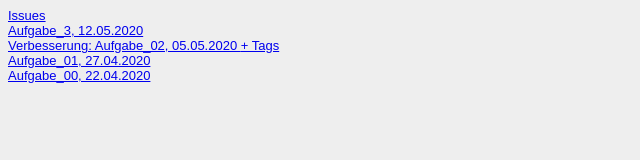
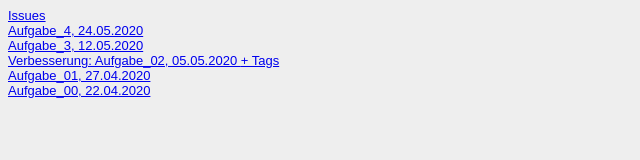
Before and after one commit to FelixIltgen/GIS_2020, a plain HTML site: page Steckbrief/steckbrief.htm in a window 1280 px wide. Shown: the whole page, without its empty margins (0-640 px from the left). Drawn offline with Linux system fonts and the light colour scheme.

Commit message:
Aufgabe 4 Steckbrief

```diff
--- a/Steckbrief/steckbrief.htm
+++ b/Steckbrief/steckbrief.htm
@@ -13,6 +13,7 @@ body {
 </head>
 <body>
 	<a href="https://github.com/FelixIltgen/GIS_2020/issues"target="_blank">Issues</a> <br>
+	<a href="https://felixiltgen.github.io/GIS_2020/Aufgabe_04.4/main.html" target="_blank">Aufgabe_4, 24.05.2020</a> <br>
 	<a href="https://felixiltgen.github.io/GIS_2020/Aufgabe_03/portfolio.html" target="_blank">Aufgabe_3, 12.05.2020</a> <br>
 	<a href="https://felixiltgen.github.io/GIS_2020/Aufgabe_02/portfolio.html"target="_blank">Verbesserung: Aufgabe_02, 05.05.2020 </a>
 	<a href="https://felixiltgen.github.io/GIS_2020/Aufgabe_02/tags_used.html"target="_blank">+ Tags</a><br>
```
